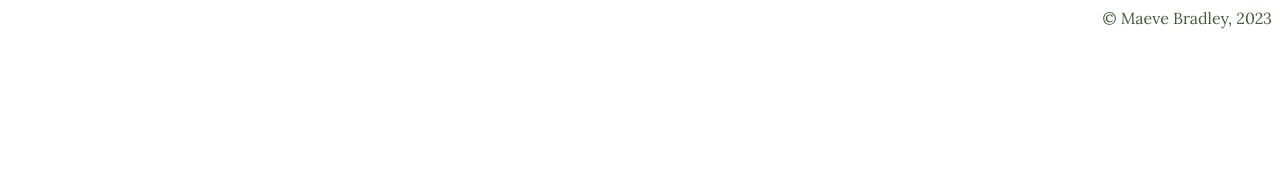
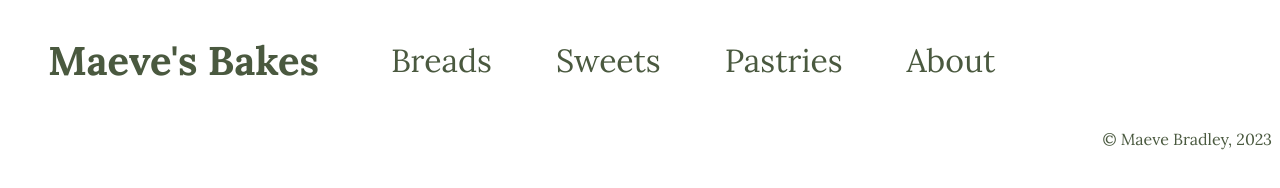
Before and after one commit to mbrad229/web_fundamentals, a plain HTML site: page froggybread.html in a window 1280 px wide. Drawn offline with Linux system fonts and the light colour scheme.

Commit message:
update froggy

```diff
--- a/froggybread.html
+++ b/froggybread.html
@@ -11,7 +11,17 @@
 </head>
 
 <body>
-
+<header>
+<h1><a href="index.html">Maeve's Bakes</a></h1>
+<nav class="menu">
+<ul>
+<li><a href="breads.html">Breads</a></li>
+<li><a href="sweets.html">Sweets</a></li>
+<li><a href="pastries.html">Pastries</a></li>
+<li><a href="about.html">About</a></li>
+</ul>
+</nav>
+</header>
 </body>
 
 
```
